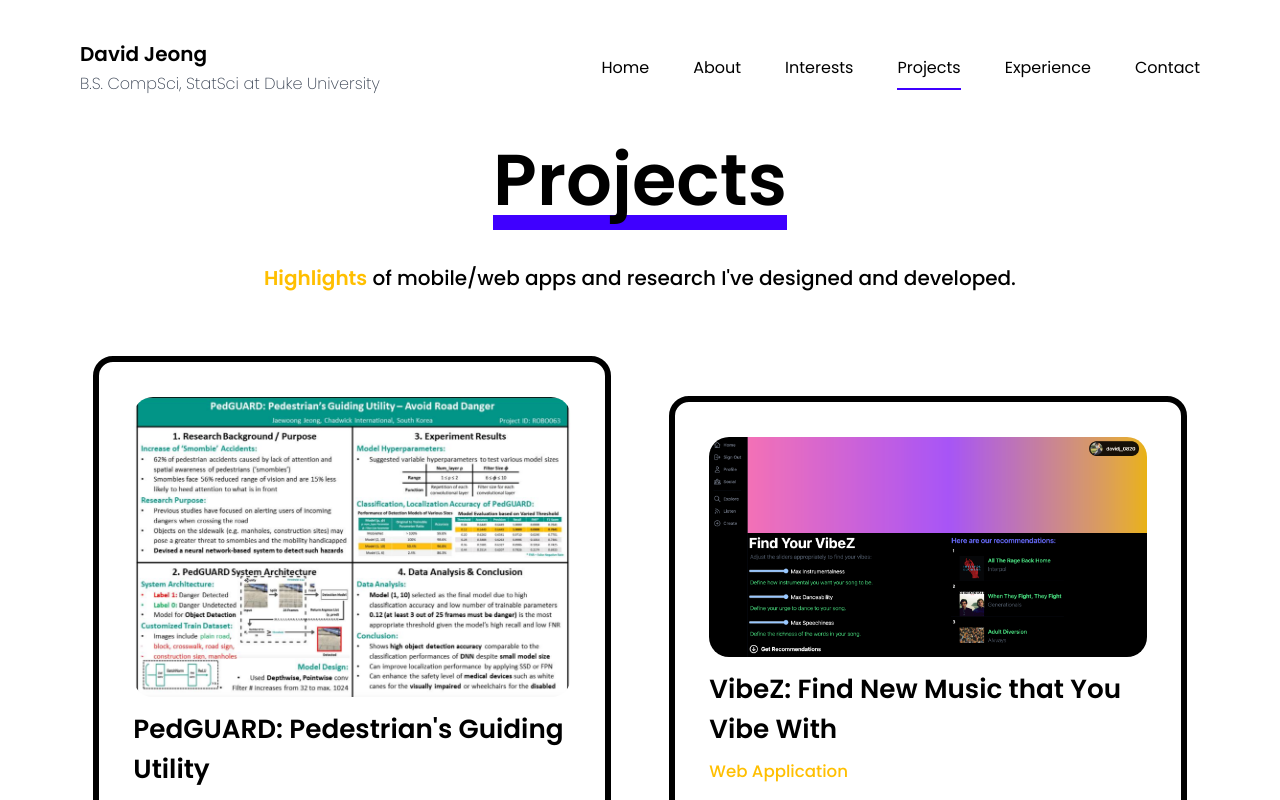
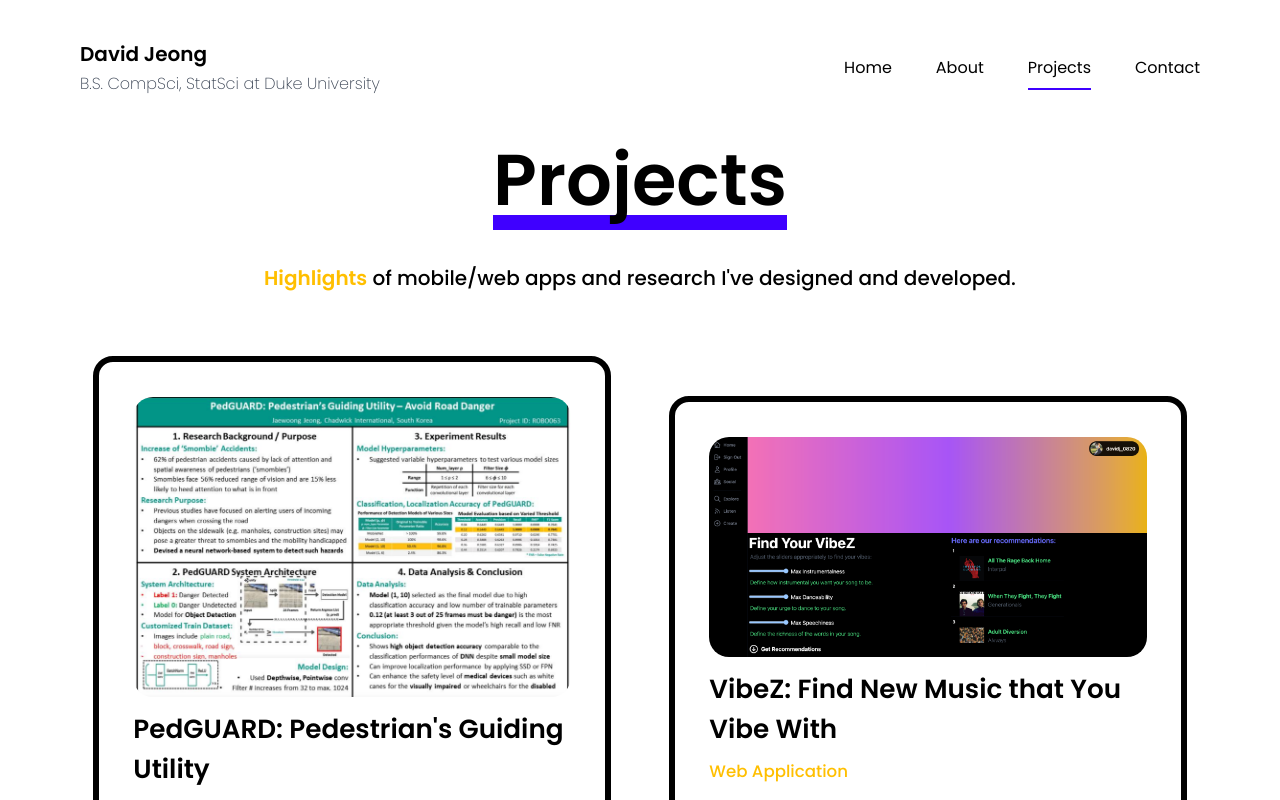
Before and after one commit to davidjjeong/my-portfolio, a Next.js app: page /projects in a window 1280 px wide. Shown: the top 800 px of the page. Built offline with nearby package versions, Linux system fonts and the light colour scheme.

Commit message:
Deleted "Interests" and "Experience" in Navbar component

```diff
--- a/components/Navbar.js
+++ b/components/Navbar.js
@@ -41,30 +41,12 @@ export default function Navbar () {
                         <div className="hover-underline" />
                     </Link>
                 </li>
-                <li className={router.pathname == "/interests" ? `${liClassName} ${liActiveClass}` : `${liClassName}`}>
-                    <Link href="/interests"
-                        className={router.pathname == "/interests" ?
-                                    `${LinkInactiveClass} ${LinkActiveClass}` : `${LinkInactiveClass}`}
-                    >
-                        Interests
-                        <div className="hover-underline" />
-                    </Link>
-                </li>
                 <li className={router.pathname == "/projects" ? `${liClassName} ${liActiveClass}` : `${liClassName}`}>
                     <Link href="/projects"
                         className={router.pathname == "/projects" ?
                                     `${LinkInactiveClass} ${LinkActiveClass}` : `${LinkInactiveClass}`}
                     >
                         Projects
-                        <div className="hover-underline" />
-                    </Link>
-                </li>
-                <li className={router.pathname == "/experience" ? `${liClassName} ${liActiveClass}` : `${liClassName}`}>
-                    <Link href="/experience"
-                        className={router.pathname == "/experience" ?
-                                    `${LinkInactiveClass} ${LinkActiveClass}` : `${LinkInactiveClass}`}
-                    >
-                        Experience
                         <div className="hover-underline" />
                     </Link>
                 </li>
```
